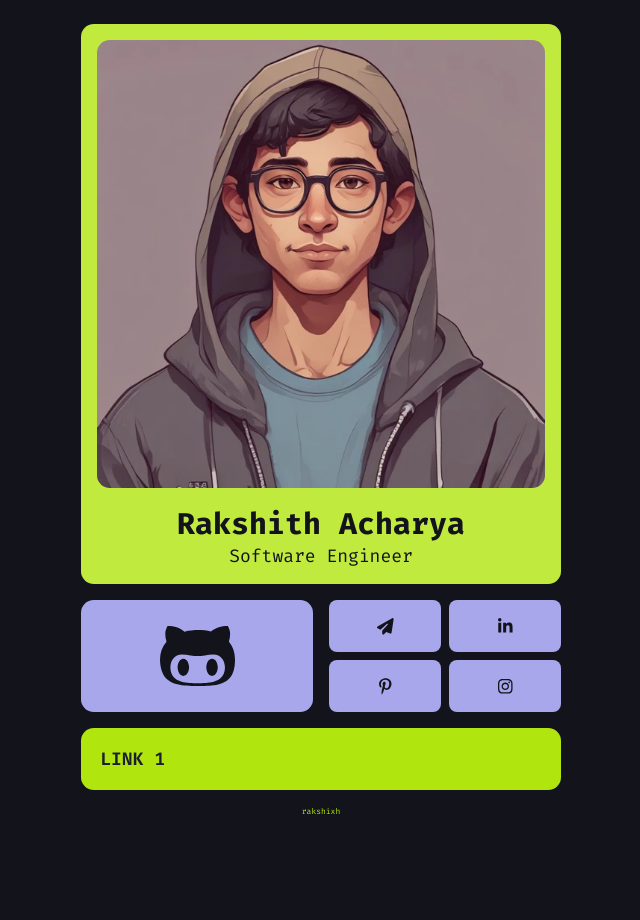
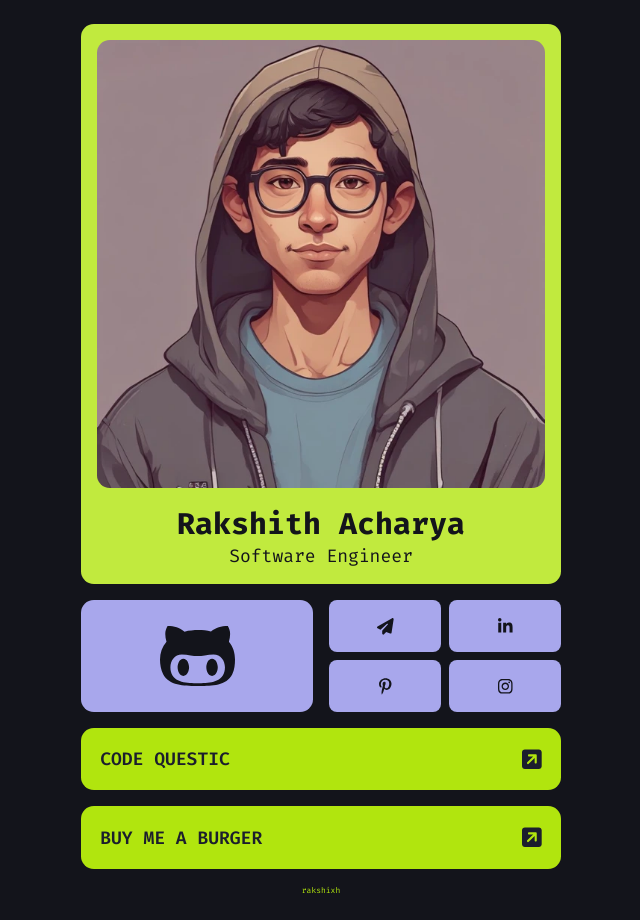
Before and after one commit to rakshixh-me/LinkInBio-Personal, a React (Create React App) app: page / in a window 1280 px wide. Shown: the whole page, without its empty margins (319-959 px from the left). Before the commit the page ends 841 px from the top, so only its background shows below. Built offline with nearby package versions, Linux system fonts and the light colour scheme.

Commit message:
Link component update

```diff
--- a/src/components/Link/Link.jsx
+++ b/src/components/Link/Link.jsx
@@ -1,5 +1,7 @@
 import React from "react";
 import LinkCSS from "./Link.module.css";
+import { FontAwesomeIcon } from "@fortawesome/react-fontawesome";
+import { faSquareArrowUpRight } from "@fortawesome/free-solid-svg-icons";
 
 function Link({ ArrayOfLinks }) {
   return (
@@ -9,8 +11,15 @@ function Link({ ArrayOfLinks }) {
     >
       {ArrayOfLinks.map((link, index) => {
         return (
-          <a key={index} href={link.link} className={LinkCSS.link}>
+          <a
+            key={index}
+            href={link.link}
+            target="_blank"
+            rel="noreferrer"
+            className={LinkCSS.link}
+          >
             {link.name}
+            <FontAwesomeIcon icon={faSquareArrowUpRight} size="lg" />
           </a>
         );
       })}
--- a/src/components/Link/Link.module.css
+++ b/src/components/Link/Link.module.css
@@ -14,4 +14,11 @@
     font-weight: 600;
     text-transform: uppercase;
     cursor: pointer;
+    display: flex;
+    justify-content: space-between;
+    align-items: center;
 }
+
+.link:hover {
+    background-color: var(--blue);
+}
--- a/src/data.js
+++ b/src/data.js
@@ -2,25 +2,25 @@ export const socialIconLinks = {
   mainSocials: [
     {
       name: "GitHub",
-      link: "https://github.com",
+      link: "https://github.com/rakshixh",
     },
   ],
   subSocials: [
     {
       name: "Email",
-      link: "mailto:email@example.com",
+      link: "mailto:rakshixh.info@gmail.com",
     },
     {
       name: "LinkedIn",
-      link: "https://linkedin.com",
+      link: "https://in.linkedin.com/in/rakshixh",
     },
     {
       name: "Pinterest",
-      link: "https://pinterest.com",
+      link: "https://in.pinterest.com/rakshixh/",
     },
     {
       name: "Instagram",
-      link: "https://instagram.com",
+      link: "https://www.instagram.com/rakshixh/",
     },
   ],
 };
@@ -28,8 +28,12 @@ export const socialIconLinks = {
 export const Links = {
   mainLinks: [
     {
-      name: "Link 1",
-      link: "https://github.com",
+      name: "Code Questic",
+      link: "https://github.com/CodeQuestic",
+    },
+    {
+      name: "Buy Me A Burger",
+      link: "https://buymeacoffee.com/rakshixh",
     },
   ],
   subLinks: [
```
